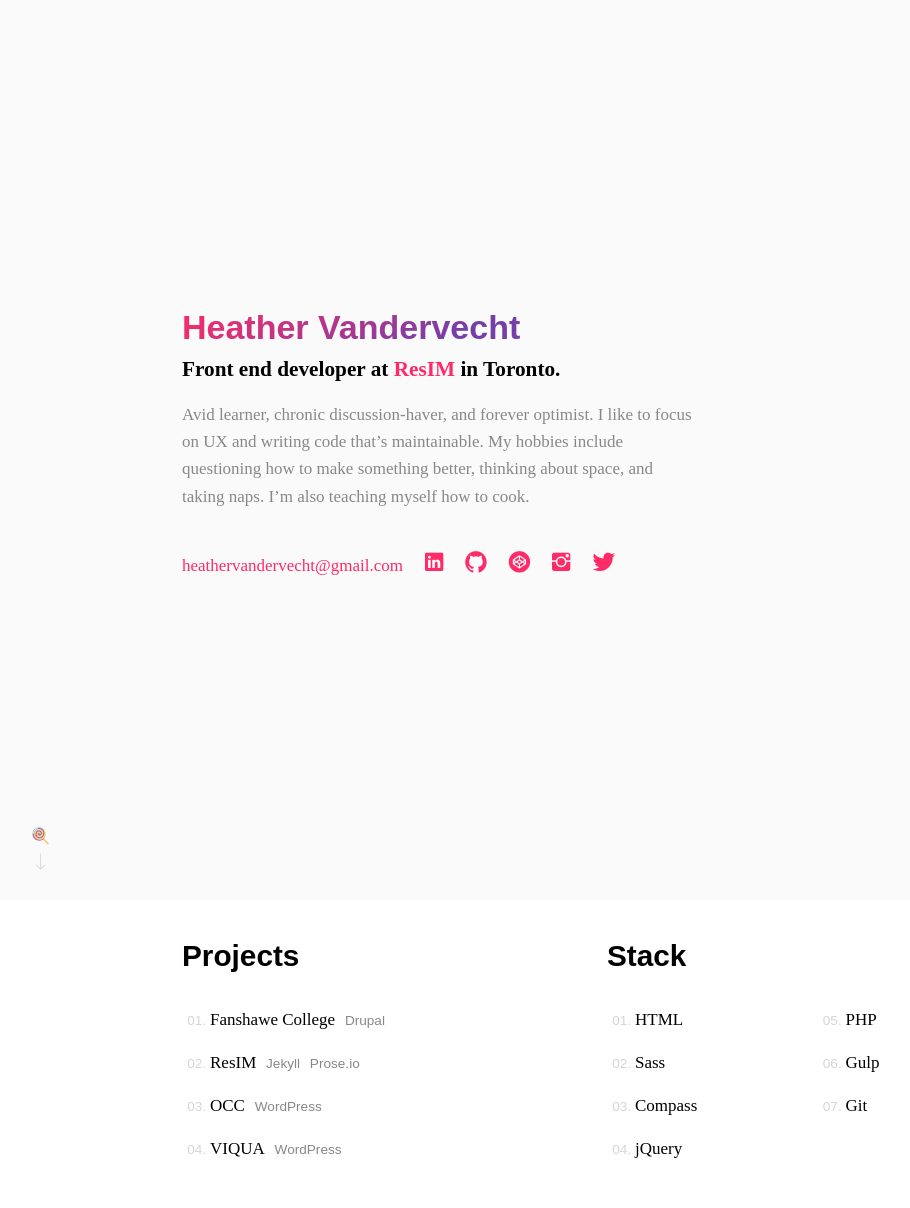
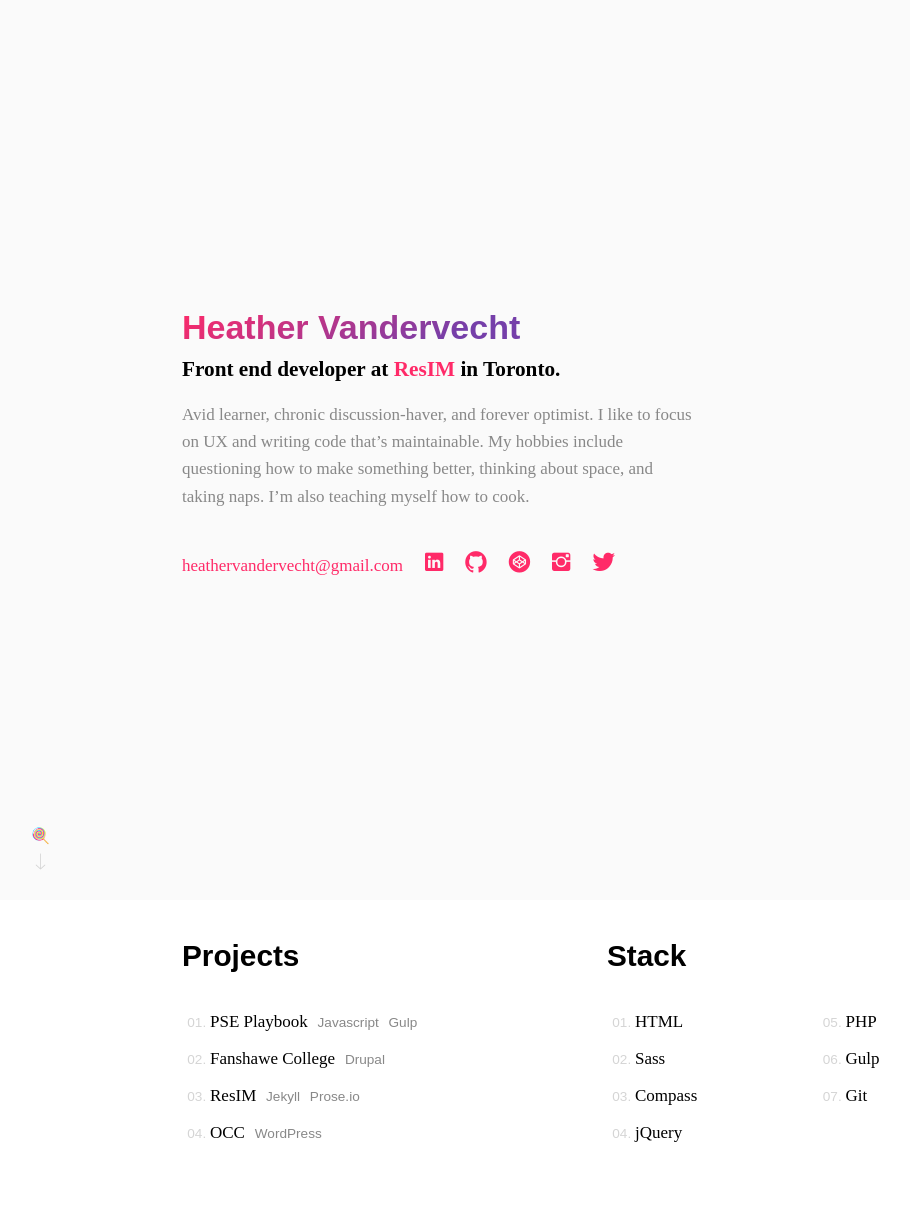
Before and after one commit to heathervv/portfolio-2016, a Jekyll site: the page built from index.html, in a window 1280 px wide. Shown: the whole page, without its empty margins (33-943 px from the left). Built offline with Jekyll 4.4.1, drawn with Linux system fonts in a browser that asks for light colours; some web fonts are replaced.

Commit message:
Add playbook

```diff
--- a/_includes/details.html
+++ b/_includes/details.html
@@ -3,6 +3,15 @@
         <div class="work">
             <h2 class="details__title">Projects</h2>
             <ol class="details__list">
+                <li class="details__link">
+                    <h4 class="details__project">
+                        <a target="_blank" href="http://uxplaybooks.com/higher-education/">PSE Playbook</a>
+                    </h4>
+                    <ul class="tags">
+                        <li>Javascript</li>
+                        <li>Gulp</li>
+                    </ul>
+                </li>
                 <li class="details__link">
                     <h4 class="details__project">
                         <a target="_blank" href="http://fanshawec.ca">Fanshawe College</a>
@@ -23,14 +32,6 @@
                 <li class="details__link">
                     <h4 class="details__project">
                         <a target="_blank" href="http://ontarioclimate.org">OCC</a>
-                    </h4>
-                    <ul class="tags">
-                        <li>WordPress</li>
-                    </ul>
-                </li>
-                <li class="details__link">
-                    <h4 class="details__project">
-                        <a target="_blank" href="http://www.viqua.com/">VIQUA</a>
                     </h4>
                     <ul class="tags">
                         <li>WordPress</li>
--- a/_sass/layout/_details.scss
+++ b/_sass/layout/_details.scss
@@ -51,7 +51,7 @@
 }
 
 .details__link {
-    padding: 8px 0;
+    padding-top: 10px;
 }
 
 .details__project {
```
Also changed, not shown: css/main.css.
